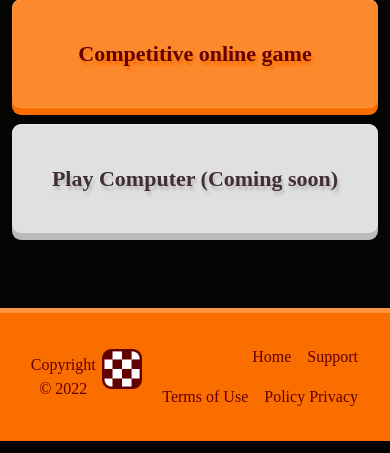
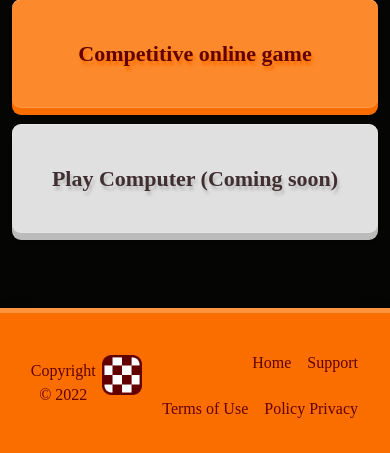
Before and after one commit to bestmomentsgames/the-power-checkers, a PHP site: page /index.php in a window 390 px wide. Shown: the part 463-916 px from the top of the page. Run offline with PHP 8.4, Linux system fonts and the light colour scheme; some libraries are stand-ins or nearby versions.

Commit message:
Update stylesheet.css

```diff
--- a/stylesheet.css
+++ b/stylesheet.css
@@ -2,9 +2,9 @@
 /* Extra small devices (portrait phones, less than 576px) */
 @media (max-width: 575.98px) {
 
-	.play-area img.cover-image {
+  .play-area img.cover-image {
       display: none;
-	}
+  }
 
   .play-area-buttons {
     margin-left: 0;
@@ -61,6 +61,10 @@
     --bs-modal-width: 100% !important;
     --bs-modal-bg: transparent;
     background-color: rgba(5, 5, 4, 0.85);
+  }
+
+  li.nav-item {
+    margin-top: 6px;
   }
 
 }
```
